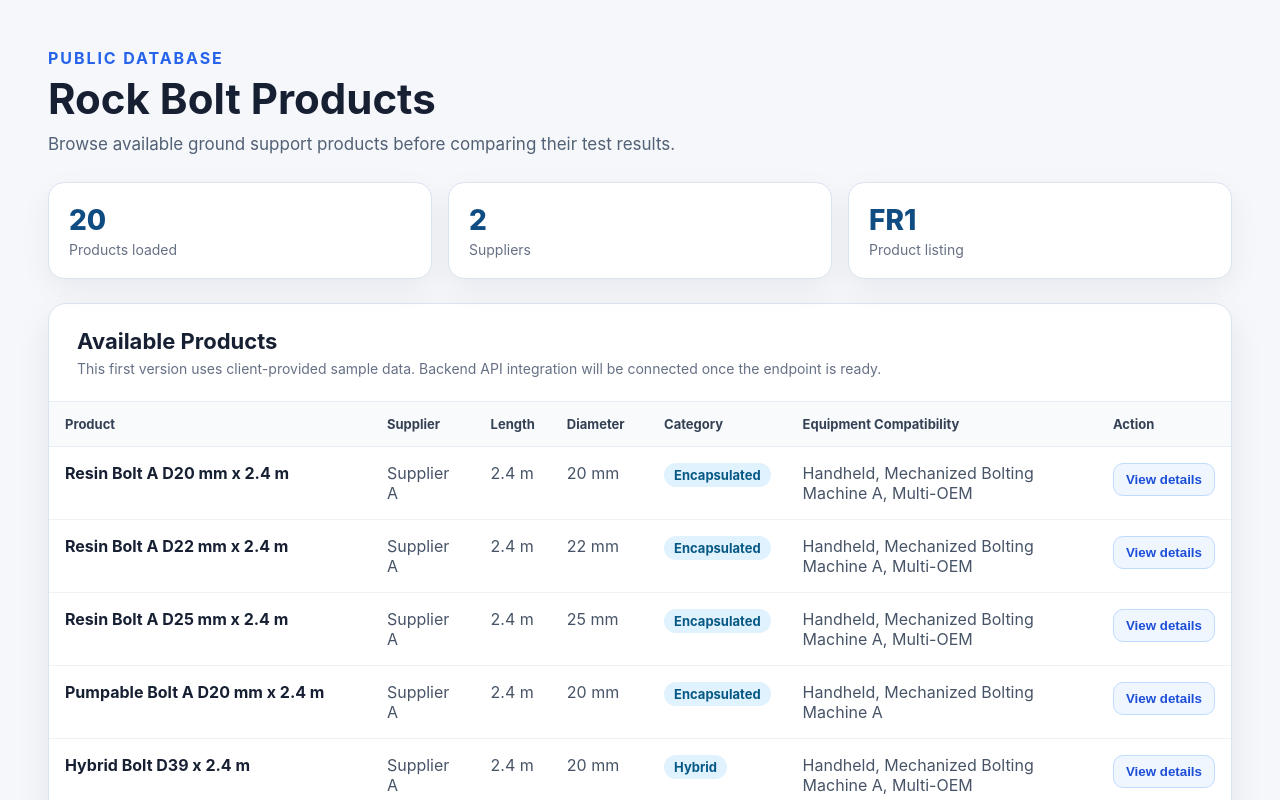
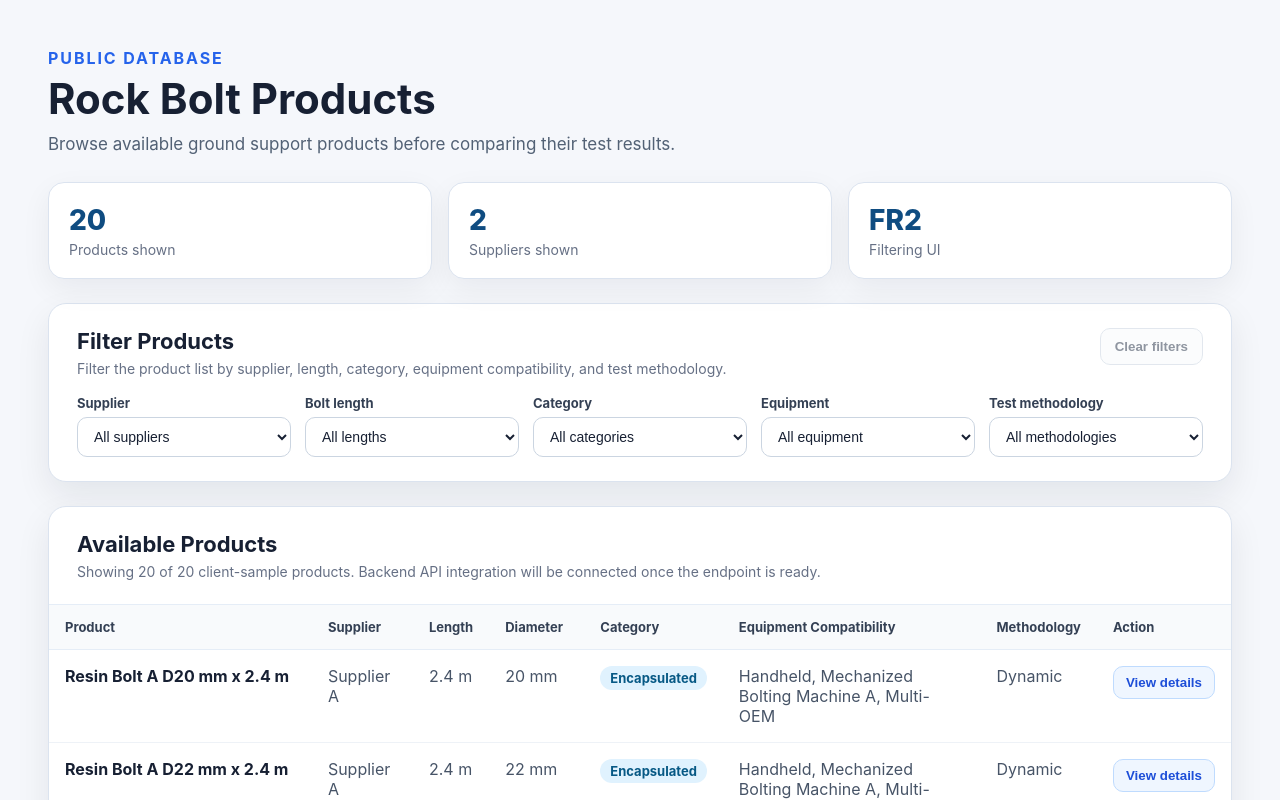
Before and after one commit to XiuwenYin/cits5206-group20, a React app in the folder src/: page / in a window 1280 px wide. Shown: the top 800 px of the page. Built offline with nearby package versions, Linux system fonts and the light colour scheme; the HTML template or start-up script is replaced by a standard one.

Commit message:
Add product filtering UI

```diff
--- a/src/pages/ProductListingPage.jsx
+++ b/src/pages/ProductListingPage.jsx
@@ -1,9 +1,102 @@
-import React from "react";
+import React, { useMemo, useState } from "react";
 import { sampleProducts } from "../frontend/sampleProducts";
 
+const initialFilters = {
+  supplier: "",
+  length: "",
+  category: "",
+  equipment: "",
+  methodology: "",
+};
+
+// Temporary helper for sample data.
+// Supplier A sample data is dynamic, while Hoek sample data is static.
+// Later this should come directly from the backend test records.
+const getProductMethodologies = (product) => {
+  if (Array.isArray(product.test_methodologies)) {
+    return product.test_methodologies;
+  }
+
+  return product.supplier === "Hoek" ? ["static"] : ["dynamic"];
+};
+
+const formatMethodology = (methodology) => {
+  if (!methodology) return "";
+  return methodology.charAt(0).toUpperCase() + methodology.slice(1);
+};
+
+const getUniqueOptions = (items, getValue) => {
+  return Array.from(new Set(items.map(getValue).filter(Boolean))).sort();
+};
+
 export default function ProductListingPage() {
-  // Count unique suppliers so this summary stays correct when the sample data grows.
-  const supplierCount = new Set(sampleProducts.map((product) => product.supplier)).size;
+  const [filters, setFilters] = useState(initialFilters);
+
+  const filterOptions = useMemo(() => {
+    const methodologies = sampleProducts.flatMap((product) =>
+      getProductMethodologies(product)
+    );
+
+    return {
+      suppliers: getUniqueOptions(sampleProducts, (product) => product.supplier),
+      lengths: getUniqueOptions(sampleProducts, (product) => product.bolt_length),
+      categories: getUniqueOptions(sampleProducts, (product) => product.bolt_category),
+      equipmentTypes: getUniqueOptions(
+        sampleProducts.flatMap((product) => product.equipment_compatibility),
+        (equipment) => equipment
+      ),
+      methodologies: Array.from(new Set(methodologies)).sort(),
+    };
+  }, []);
+
+  const filteredProducts = useMemo(() => {
+    return sampleProducts.filter((product) => {
+      const productMethodologies = getProductMethodologies(product);
+
+      const matchesSupplier =
+        !filters.supplier || product.supplier === filters.supplier;
+
+      const matchesLength =
+        !filters.length || product.bolt_length === filters.length;
+
+      const matchesCategory =
+        !filters.category || product.bolt_category === filters.category;
+
+      const matchesEquipment =
+        !filters.equipment ||
+        product.equipment_compatibility.includes(filters.equipment);
+
+      const matchesMethodology =
+        !filters.methodology ||
+        productMethodologies.includes(filters.methodology);
+
+      return (
+        matchesSupplier &&
+        matchesLength &&
+        matchesCategory &&
+        matchesEquipment &&
+        matchesMethodology
+      );
+    });
+  }, [filters]);
+
+  // Count unique suppliers from the currently displayed products.
+  const supplierCount = new Set(filteredProducts.map((product) => product.supplier)).size;
+
+  const hasActiveFilters = Object.values(filters).some((value) => value !== "");
+
+  const handleFilterChange = (event) => {
+    const { name, value } = event.target;
+
+    setFilters((currentFilters) => ({
+      ...currentFilters,
+      [name]: value,
+    }));
+  };
+
+  const handleClearFilters = () => {
+    setFilters(initialFilters);
+  };
 
   // Placeholder action for FR1. Later features can connect this to test details or charts.
   const handleViewDetails = (product) => {
@@ -22,16 +115,128 @@ export default function ProductListingPage() {
 
       <section style={styles.summaryRow}>
         <div style={styles.summaryCard}>
-          <span style={styles.summaryNumber}>{sampleProducts.length}</span>
-          <span style={styles.summaryLabel}>Products loaded</span>
+          <span style={styles.summaryNumber}>{filteredProducts.length}</span>
+          <span style={styles.summaryLabel}>Products shown</span>
         </div>
         <div style={styles.summaryCard}>
           <span style={styles.summaryNumber}>{supplierCount}</span>
-          <span style={styles.summaryLabel}>Suppliers</span>
+          <span style={styles.summaryLabel}>Suppliers shown</span>
         </div>
         <div style={styles.summaryCard}>
-          <span style={styles.summaryNumber}>FR1</span>
-          <span style={styles.summaryLabel}>Product listing</span>
+          <span style={styles.summaryNumber}>FR2</span>
+          <span style={styles.summaryLabel}>Filtering UI</span>
+        </div>
+      </section>
+
+      <section style={styles.filterCard}>
+        <div style={styles.filterHeader}>
+          <div>
+            <h2 style={styles.cardTitle}>Filter Products</h2>
+            <p style={styles.cardNote}>
+              Filter the product list by supplier, length, category, equipment compatibility,
+              and test methodology.
+            </p>
+          </div>
+
+          <button
+            type="button"
+            style={{
+              ...styles.clearButton,
+              opacity: hasActiveFilters ? 1 : 0.55,
+              cursor: hasActiveFilters ? "pointer" : "not-allowed",
+            }}
+            onClick={handleClearFilters}
+            disabled={!hasActiveFilters}
+          >
+            Clear filters
+          </button>
+        </div>
+
+        <div style={styles.filterGrid}>
+          <label style={styles.filterLabel}>
+            <span style={styles.labelText}>Supplier</span>
+            <select
+              name="supplier"
+              value={filters.supplier}
+              onChange={handleFilterChange}
+              style={styles.select}
+            >
+              <option value="">All suppliers</option>
+              {filterOptions.suppliers.map((supplier) => (
+                <option key={supplier} value={supplier}>
+                  {supplier}
+                </option>
+              ))}
+            </select>
+          </label>
+
+          <label style={styles.filterLabel}>
+            <span style={styles.labelText}>Bolt length</span>
+            <select
+              name="length"
+              value={filters.length}
+              onChange={handleFilterChange}
+              style={styles.select}
+            >
+              <option value="">All lengths</option>
+              {filterOptions.lengths.map((length) => (
+                <option key={length} value={length}>
+                  {length} m
+                </option>
+              ))}
+            </select>
+          </label>
+
+          <label style={styles.filterLabel}>
+            <span style={styles.labelText}>Category</span>
+            <select
+              name="category"
+              value={filters.category}
+              onChange={handleFilterChange}
+              style={styles.select}
+            >
+              <option value="">All categories</option>
+              {filterOptions.categories.map((category) => (
+                <option key={category} value={category}>
+                  {category}
+                </option>
+              ))}
+            </select>
+          </label>
+
+          <label style={styles.filterLabel}>
+            <span style={styles.labelText}>Equipment</span>
+            <select
+              name="equipment"
+              value={filters.equipment}
+              onChange={handleFilterChange}
+              style={styles.select}
+            >
+              <option value="">All equipment</option>
+              {filterOptions.equipmentTypes.map((equipment) => (
+                <option key={equipment} value={equipment}>
+                  {equipment}
+                </option>
+              ))}
+            </select>
+          </label>
+
+          <label style={styles.filterLabel}>
+            <span style={styles.labelText}>Test methodology</span>
+            <select
+              name="methodology"
+              value={filters.methodology}
+              onChange={handleFilterChange}
+              style={styles.select}
+            >
+              <option value="">All methodologies</option>
+              {filterOptions.methodologies.map((methodology) => (
+                <option key={methodology} value={methodology}>
+                  {formatMethodology(methodology)}
+                </option>
+              ))}
+            </select>
+          </label>
         </div>
       </section>
 
@@ -39,8 +244,8 @@ export default function ProductListingPage() {
         <div style={styles.cardHeader}>
           <h2 style={styles.cardTitle}>Available Products</h2>
           <p style={styles.cardNote}>
-            This first version uses client-provided sample data. Backend API integration will
-            be connected once the endpoint is ready.
+            Showing {filteredProducts.length} of {sampleProducts.length} client-sample products.
+            Backend API integration will be connected once the endpoint is ready.
           </p>
         </div>
 
@@ -54,11 +259,13 @@ export default function ProductListingPage() {
                 <th style={styles.th}>Diameter</th>
                 <th style={styles.th}>Category</th>
                 <th style={styles.th}>Equipment Compatibility</th>
+                <th style={styles.th}>Methodology</th>
                 <th style={styles.th}>Action</th>
               </tr>
             </thead>
             <tbody>
-              {sampleProducts.map((product) => (
+              {filteredProducts.length > 0 ? (
+                filteredProducts.map((product) => (
                   <tr key={product.id}>
                     <td style={styles.tdStrong}>{product.product_name}</td>
                     <td style={styles.td}>{product.supplier}</td>
@@ -71,6 +278,11 @@ export default function ProductListingPage() {
                       {product.equipment_compatibility.join(", ")}
                     </td>
                     <td style={styles.td}>
+                      {getProductMethodologies(product)
+                        .map(formatMethodology)
+                        .join(", ")}
+                    </td>
+                    <td style={styles.td}>
                       <button
                         type="button"
                         style={styles.actionButton}
@@ -80,7 +292,15 @@ export default function ProductListingPage() {
                       </button>
                     </td>
                   </tr>
-              ))}
+                ))
+              ) : (
+                <tr>
+                  <td style={styles.emptyState} colSpan="8">
+                    No products match the selected filters. Clear filters or try a different
+                    combination.
+                  </td>
+                </tr>
+              )}
             </tbody>
           </table>
         </div>
@@ -142,6 +362,52 @@ const styles = {
     marginTop: "4px",
     color: "#667085",
     fontSize: "14px",
+  },
+  filterCard: {
+    background: "#ffffff",
+    border: "1px solid #dbe3ef",
+    borderRadius: "18px",
+    boxShadow: "0 14px 34px rgba(15, 23, 42, 0.08)",
+    padding: "24px 28px",
+    marginBottom: "24px",
+  },
+  filterHeader: {
+    display: "flex",
+    justifyContent: "space-between",
+    gap: "16px",
+    alignItems: "flex-start",
+    marginBottom: "18px",
+  },
+  filterGrid: {
+    display: "grid",
+    gridTemplateColumns: "repeat(5, minmax(0, 1fr))",
+    gap: "14px",
+  },
+  filterLabel: {
+    display: "flex",
+    flexDirection: "column",
+    gap: "6px",
+  },
+  labelText: {
+    color: "#344054",
+    fontSize: "13px",
+    fontWeight: 700,
+  },
+  select: {
+    border: "1px solid #cbd5e1",
+    borderRadius: "10px",
+    padding: "10px 12px",
+    background: "#ffffff",
+    color: "#172033",
+    fontSize: "14px",
+  },
+  clearButton: {
+    border: "1px solid #cbd5e1",
+    background: "#f8fafc",
+    color: "#344054",
+    borderRadius: "10px",
+    padding: "10px 14px",
+    fontWeight: 700,
   },
   card: {
     background: "#ffffff",
@@ -210,4 +476,10 @@ const styles = {
     cursor: "pointer",
     whiteSpace: "nowrap",
   },
+  emptyState: {
+    padding: "28px",
+    textAlign: "center",
+    color: "#667085",
+    borderBottom: "1px solid #eef2f7",
+  },
 };
```
Lines whose indentation alone changed are shown as unchanged.
